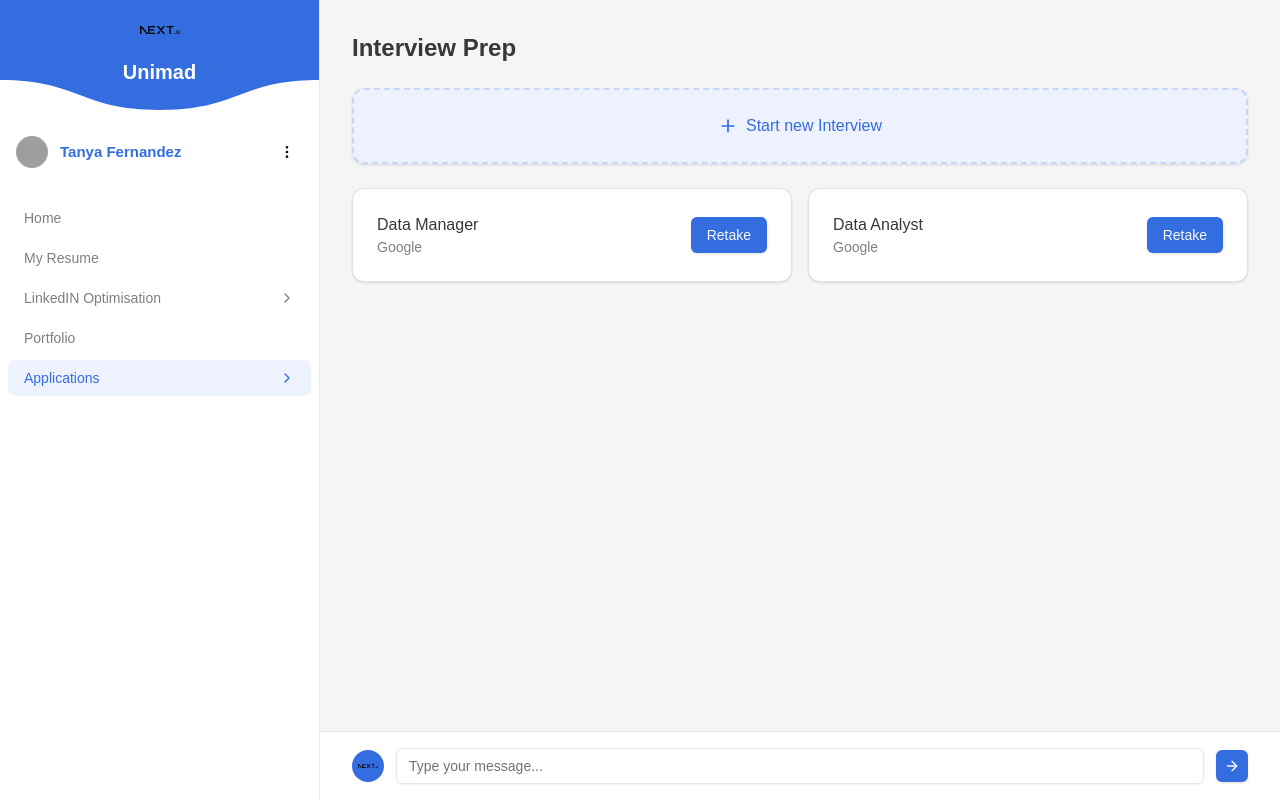
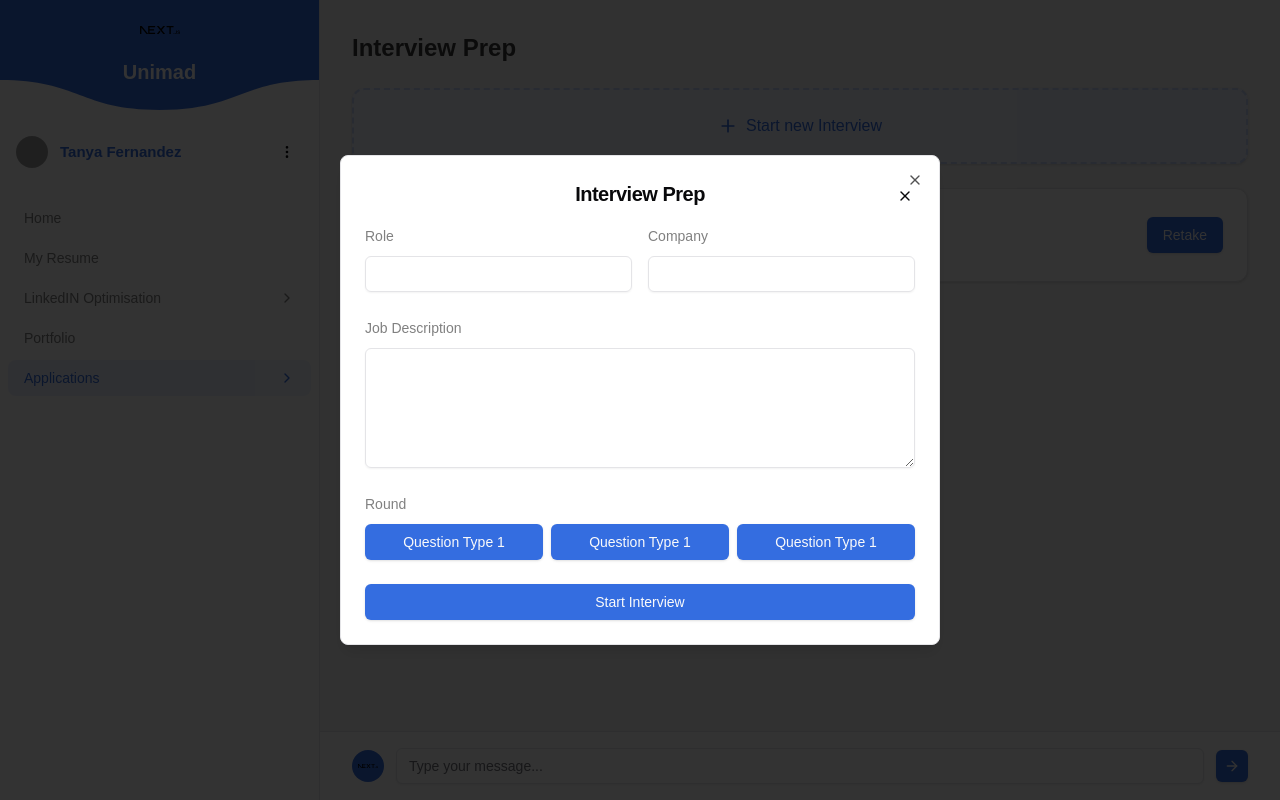
Before and after one commit to royaals/interview-prep, a Next.js app: page /uniboard/applications/interview-prep in a window 1280 px wide. Both pictures are taken after a click on the element "Start new Interview". Built offline with nearby package versions, Linux system fonts and the light colour scheme; grey boxes are pictures that could not be loaded.

Commit message:
add interview modal

```diff
--- a/app/uniboard/applications/interview-prep/page.tsx
+++ b/app/uniboard/applications/interview-prep/page.tsx
@@ -4,7 +4,7 @@ import { useState } from "react"
 import { Button } from "@/components/ui/button"
 import { Card } from "@/components/ui/card"
 import { Plus } from "lucide-react"
-
+import { NewInterviewModal } from "@/components/InterviewModal"
 import { ChatInput } from "@/components/ChatInput"
 
 export default function InterviewPrepPage() {
@@ -47,7 +47,7 @@ export default function InterviewPrepPage() {
         </div>
       </div>
       <ChatInput />
-
+      <NewInterviewModal open={showModal} onOpenChange={setShowModal} />
     </div>
   )
 }
--- /dev/null
+++ b/components/InterviewModal.tsx
@@ -0,0 +1,78 @@
+"use client"
+
+import type React from "react"
+import { useState } from "react"
+import { useRouter } from "next/navigation"
+import { Dialog, DialogContent, DialogHeader, DialogTitle } from "@/components/ui/dialog"
+import { Input } from "@/components/ui/input"
+import { Button } from "@/components/ui/button"
+import { Textarea } from "@/components/ui/textarea"
+import { X } from "lucide-react"
+
+interface NewInterviewModalProps {
+  open: boolean
+  onOpenChange: (open: boolean) => void
+}
+
+export function NewInterviewModal({ open, onOpenChange }: NewInterviewModalProps) {
+  const router = useRouter()
+  const [selectedType, setSelectedType] = useState("Question Type 1")
+
+  const questionTypes = ["Question Type 1", "Question Type 1", "Question Type 1"]
+
+  const handleSubmit = (e: React.FormEvent) => {
+    e.preventDefault()
+    router.push("/uniboard/applications/interview-prep/interview")
+    onOpenChange(false)
+  }
+
+  return (
+    <Dialog open={open} onOpenChange={onOpenChange}>
+      <DialogContent className="sm:max-w-[600px]">
+        <DialogHeader>
+          <DialogTitle className="text-xl font-semibold text-center">Interview Prep</DialogTitle>
+          <Button variant="ghost" size="icon" className="absolute right-4 top-4" onClick={() => onOpenChange(false)}>
+            <X className="h-4 w-4" />
+          </Button>
+        </DialogHeader>
+        <form onSubmit={handleSubmit} className="space-y-6">
+          <div className="grid gap-6">
+            <div className="grid grid-cols-2 gap-4">
+              <div className="space-y-2">
+                <label className="text-sm text-[#808080]">Role</label>
+                <Input required />
+              </div>
+              <div className="space-y-2">
+                <label className="text-sm text-[#808080]">Company</label>
+                <Input required />
+              </div>
+            </div>
+            <div className="space-y-2">
+              <label className="text-sm text-[#808080]">Job Description</label>
+              <Textarea required className="min-h-[120px]" />
+            </div>
+            <div className="space-y-2">
+              <label className="text-sm text-[#808080]">Round</label>
+              <div className="flex gap-2">
+                {questionTypes.map((type) => (
+                  <Button
+                    key={type}
+                    type="button"
+                    variant={selectedType === type ? "default" : "outline"}
+                    className={`flex-1 ${selectedType === type ? "bg-[#346de0]" : ""}`}
+                    onClick={() => setSelectedType(type)}
+                  >
+                    {type}
+                  </Button>
+                ))}
+              </div>
+            </div>
+          </div>
+          <Button type="submit" className="w-full bg-[#346de0] hover:bg-[#346de0]/90">
+            Start Interview
+          </Button>
+        </form>
+      </DialogContent>
+    </Dialog>
+  )
+}
--- /dev/null
+++ b/components/ui/dialog.tsx
@@ -0,0 +1,122 @@
+"use client"
+
+import * as React from "react"
+import * as DialogPrimitive from "@radix-ui/react-dialog"
+import { X } from "lucide-react"
+
+import { cn } from "@/lib/utils"
+
+const Dialog = DialogPrimitive.Root
+
+const DialogTrigger = DialogPrimitive.Trigger
+
+const DialogPortal = DialogPrimitive.Portal
+
+const DialogClose = DialogPrimitive.Close
+
+const DialogOverlay = React.forwardRef<
+  React.ElementRef<typeof DialogPrimitive.Overlay>,
+  React.ComponentPropsWithoutRef<typeof DialogPrimitive.Overlay>
+>(({ className, ...props }, ref) => (
+  <DialogPrimitive.Overlay
+    ref={ref}
+    className={cn(
+      "fixed inset-0 z-50 bg-black/80  data-[state=open]:animate-in data-[state=closed]:animate-out data-[state=closed]:fade-out-0 data-[state=open]:fade-in-0",
+      className
+    )}
+    {...props}
+  />
+))
+DialogOverlay.displayName = DialogPrimitive.Overlay.displayName
+
+const DialogContent = React.forwardRef<
+  React.ElementRef<typeof DialogPrimitive.Content>,
+  React.ComponentPropsWithoutRef<typeof DialogPrimitive.Content>
+>(({ className, children, ...props }, ref) => (
+  <DialogPortal>
+    <DialogOverlay />
+    <DialogPrimitive.Content
+      ref={ref}
+      className={cn(
+        "fixed left-[50%] top-[50%] z-50 grid w-full max-w-lg translate-x-[-50%] translate-y-[-50%] gap-4 border bg-background p-6 shadow-lg duration-200 data-[state=open]:animate-in data-[state=closed]:animate-out data-[state=closed]:fade-out-0 data-[state=open]:fade-in-0 data-[state=closed]:zoom-out-95 data-[state=open]:zoom-in-95 data-[state=closed]:slide-out-to-left-1/2 data-[state=closed]:slide-out-to-top-[48%] data-[state=open]:slide-in-from-left-1/2 data-[state=open]:slide-in-from-top-[48%] sm:rounded-lg",
+        className
+      )}
+      {...props}
+    >
+      {children}
+      <DialogPrimitive.Close className="absolute right-4 top-4 rounded-sm opacity-70 ring-offset-background transition-opacity hover:opacity-100 focus:outline-none focus:ring-2 focus:ring-ring focus:ring-offset-2 disabled:pointer-events-none data-[state=open]:bg-accent data-[state=open]:text-muted-foreground">
+        <X className="h-4 w-4" />
+        <span className="sr-only">Close</span>
+      </DialogPrimitive.Close>
+    </DialogPrimitive.Content>
+  </DialogPortal>
+))
+DialogContent.displayName = DialogPrimitive.Content.displayName
+
+const DialogHeader = ({
+  className,
+  ...props
+}: React.HTMLAttributes<HTMLDivElement>) => (
+  <div
+    className={cn(
+      "flex flex-col space-y-1.5 text-center sm:text-left",
+      className
+    )}
+    {...props}
+  />
+)
+DialogHeader.displayName = "DialogHeader"
+
+const DialogFooter = ({
+  className,
+  ...props
+}: React.HTMLAttributes<HTMLDivElement>) => (
+  <div
+    className={cn(
+      "flex flex-col-reverse sm:flex-row sm:justify-end sm:space-x-2",
+      className
+    )}
+    {...props}
+  />
+)
+DialogFooter.displayName = "DialogFooter"
+
+const DialogTitle = React.forwardRef<
+  React.ElementRef<typeof DialogPrimitive.Title>,
+  React.ComponentPropsWithoutRef<typeof DialogPrimitive.Title>
+>(({ className, ...props }, ref) => (
+  <DialogPrimitive.Title
+    ref={ref}
+    className={cn(
+      "text-lg font-semibold leading-none tracking-tight",
+      className
+    )}
+    {...props}
+  />
+))
+DialogTitle.displayName = DialogPrimitive.Title.displayName
+
+const DialogDescription = React.forwardRef<
+  React.ElementRef<typeof DialogPrimitive.Description>,
+  React.ComponentPropsWithoutRef<typeof DialogPrimitive.Description>
+>(({ className, ...props }, ref) => (
+  <DialogPrimitive.Description
+    ref={ref}
+    className={cn("text-sm text-muted-foreground", className)}
+    {...props}
+  />
+))
+DialogDescription.displayName = DialogPrimitive.Description.displayName
+
+export {
+  Dialog,
+  DialogPortal,
+  DialogOverlay,
+  DialogTrigger,
+  DialogClose,
+  DialogContent,
+  DialogHeader,
+  DialogFooter,
+  DialogTitle,
+  DialogDescription,
+}
--- /dev/null
+++ b/components/ui/textarea.tsx
@@ -0,0 +1,22 @@
+import * as React from "react"
+
+import { cn } from "@/lib/utils"
+
+const Textarea = React.forwardRef<
+  HTMLTextAreaElement,
+  React.ComponentProps<"textarea">
+>(({ className, ...props }, ref) => {
+  return (
+    <textarea
+      className={cn(
+        "flex min-h-[60px] w-full rounded-md border border-input bg-transparent px-3 py-2 text-base shadow-sm placeholder:text-muted-foreground focus-visible:outline-none focus-visible:ring-1 focus-visible:ring-ring disabled:cursor-not-allowed disabled:opacity-50 md:text-sm",
+        className
+      )}
+      ref={ref}
+      {...props}
+    />
+  )
+})
+Textarea.displayName = "Textarea"
+
+export { Textarea }
--- a/package.json
+++ b/package.json
@@ -17,7 +17,7 @@
     "@radix-ui/react-checkbox": "^1.1.3",
     "@radix-ui/react-collapsible": "^1.1.2",
     "@radix-ui/react-context-menu": "^2.2.4",
-    "@radix-ui/react-dialog": "^1.1.4",
+    "@radix-ui/react-dialog": "^1.1.6",
     "@radix-ui/react-dropdown-menu": "^2.1.4",
     "@radix-ui/react-hover-card": "^1.1.4",
     "@radix-ui/react-label": "^2.1.1",
```
Also changed, not shown: 1 other file (tests, documents, lock files or other folders).
